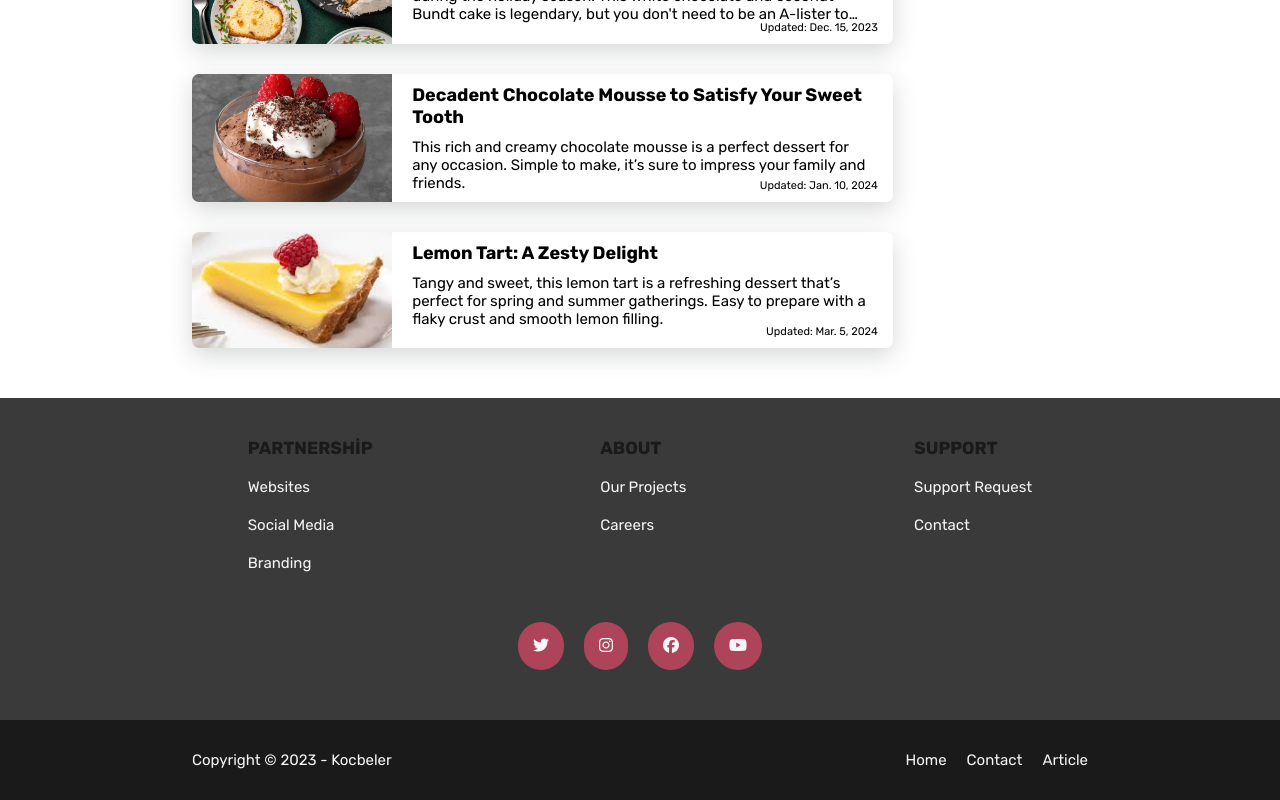
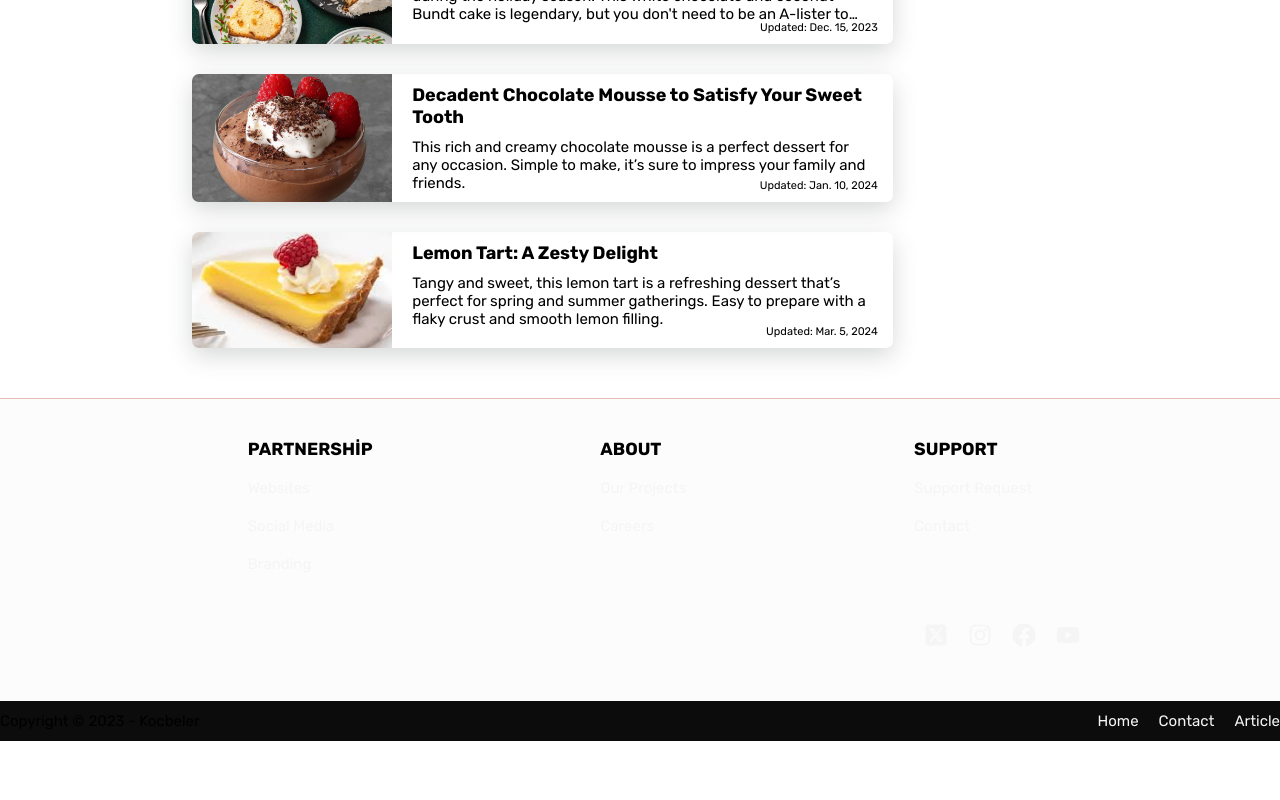
Before and after one commit to KKocbeler/recipe-site, a React (Create React App) app: page / in a window 1280 px wide. Shown: the part 729-1529 px from the top of the page. After the commit the page ends 1470 px from the top, so only its background shows below. Built offline with nearby package versions, Linux system fonts and the light colour scheme; no server answers; a web font is replaced by a local one.

Commit message:
update Footer component, convert to SCSS and apply minor style changes

```diff
--- a/src/components/Footer.js
+++ b/src/components/Footer.js
@@ -1,15 +1,16 @@
-import React from 'react'
-import './Footer.css'
+import { FaSquareXTwitter } from 'react-icons/fa6'
+import './Footer.scss'
 import { Link } from 'react-router-dom'
+import { FaFacebook, FaInstagram, FaYoutube } from 'react-icons/fa'
 
 const Footer = () => {
   return (
     <>
         <footer>
-            <div className="footer-main container">
+            <div className="footer-main">
                 <div className="footer-sections">
                     <div>
-                        <h3> <Link> PARTNERSHİP </Link> </h3>
+                        <h3> PARTNERSHİP </h3>
                         <ul className='footer-ul'>
                             <li>
                                 <Link> Websites </Link>
@@ -23,7 +24,7 @@ const Footer = () => {
                         </ul>
                     </div>
                     <div>
-                         <h3> <Link> ABOUT </Link> </h3>
+                         <h3>ABOUT</h3>
                          <ul className='footer-ul'>
                             <li>
                                 <Link> Our Projects </Link>
@@ -34,7 +35,7 @@ const Footer = () => {
                          </ul>
                      </div>
                      <div>
-                         <h3> <Link> SUPPORT </Link> </h3>
+                         <h3>SUPPORT</h3>
                          <ul  className='footer-ul'>
                             <li>
                                 <Link> Support Request </Link>
@@ -46,13 +47,13 @@ const Footer = () => {
                      </div>
                 </div>
                 <div className='social-links'>
-                    <Link><i className="fa-brands fa-twitter tw"></i></Link>
-                    <Link><i className="fa-brands fa-instagram ins"></i></Link>
-                    <Link><i className="fa-brands fa-facebook face"></i></Link>
-                    <Link><i className="fa-brands fa-youtube yt"></i></Link>
+                    <Link><FaSquareXTwitter /></Link>
+                    <Link><FaInstagram /></Link>
+                    <Link><FaFacebook /></Link>
+                    <Link><FaYoutube /></Link>
                 </div>
             </div>
-            <div className="footer-bottom container">
+            <div className="footer-bottom container-inner">
                 Copyright © 2023 - Kocbeler
                 <ul className="footer-menu">
                     <li><Link to={'/'}>Home</Link></li>
--- /dev/null
+++ b/src/components/Footer.scss
@@ -0,0 +1,70 @@
+footer {
+    margin-top: auto;
+    border-top: .1rem solid var(--secondary-color);
+    .footer-main {
+        display: flex;
+        flex-direction: column;
+        justify-content: center;
+        background: var(--primary-color);
+        padding: 4rem 2rem 2rem 2rem ;
+
+        .footer-sections {
+            display: flex;
+            justify-content: space-evenly;
+
+            @media (max-width: 767px) {
+                flex-direction: column;
+                text-align: center;
+            }
+
+
+            > div {
+                h3 {
+                    a {
+                        color: var(--text-dark);
+                    }
+                }
+
+                .footer-ul {
+                    li {
+                        margin: 2rem 0;
+                    }
+                }
+            }
+        }
+
+        .social-links {
+            display: flex;
+            justify-content: flex-end;
+            align-items: center;
+            gap: 2rem;
+            margin: 3rem 18rem 3rem 0;
+
+            @media (max-width: 767px) {
+                justify-content: center;
+                margin: 3rem 0 5rem ;
+            }
+
+            a {
+                svg {
+                    width: 2.4rem;
+                    height: 2.4rem;
+                }
+            }
+        }
+    }
+
+    .footer-bottom {
+        display: flex;
+        justify-content: space-between;
+        align-items: center;
+        height: 4rem;
+        background-color: rgb(12, 12, 12);
+        color: var(--text-light);
+
+        .footer-menu {
+            display: flex;
+            gap: 2rem;
+        }
+    }
+}
```
